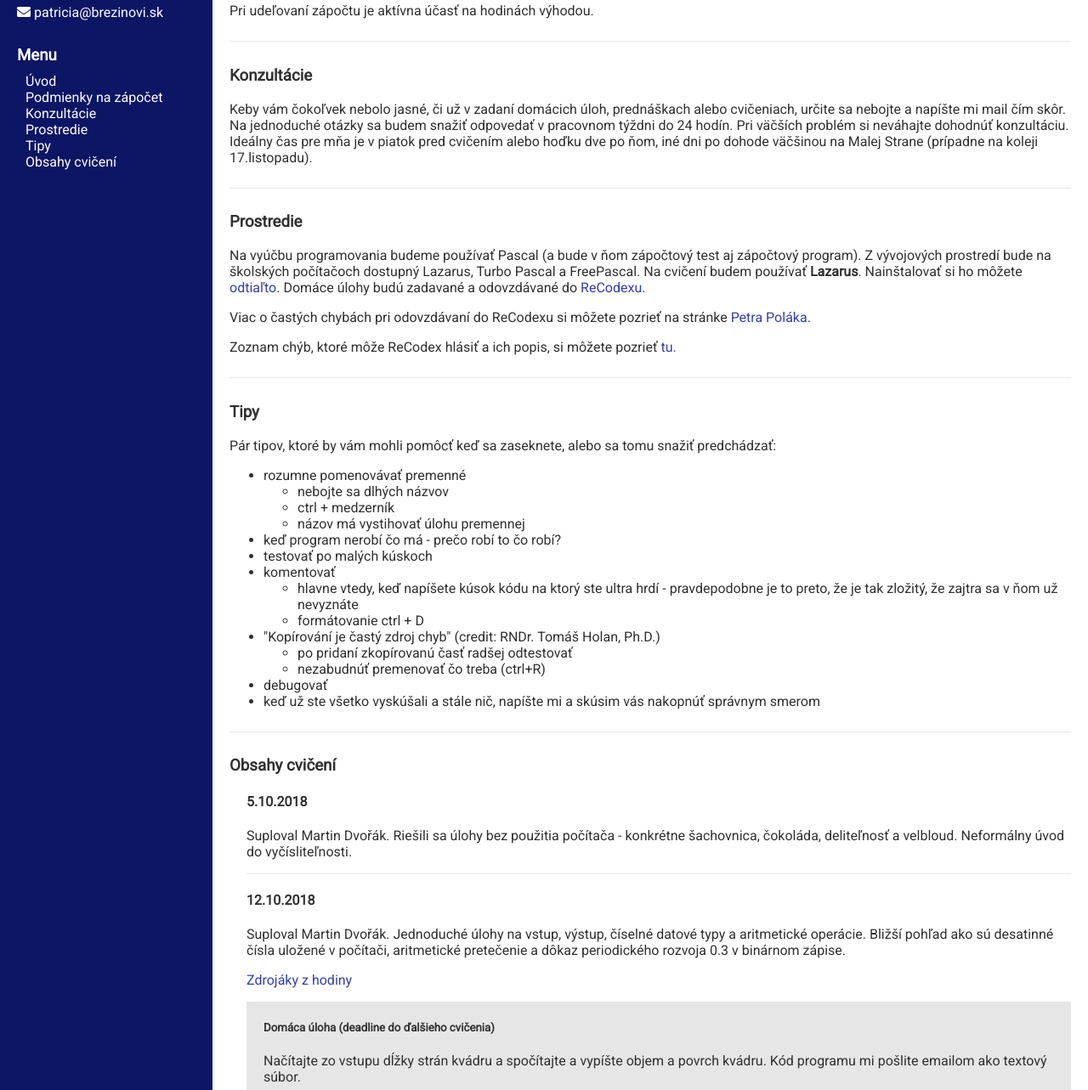
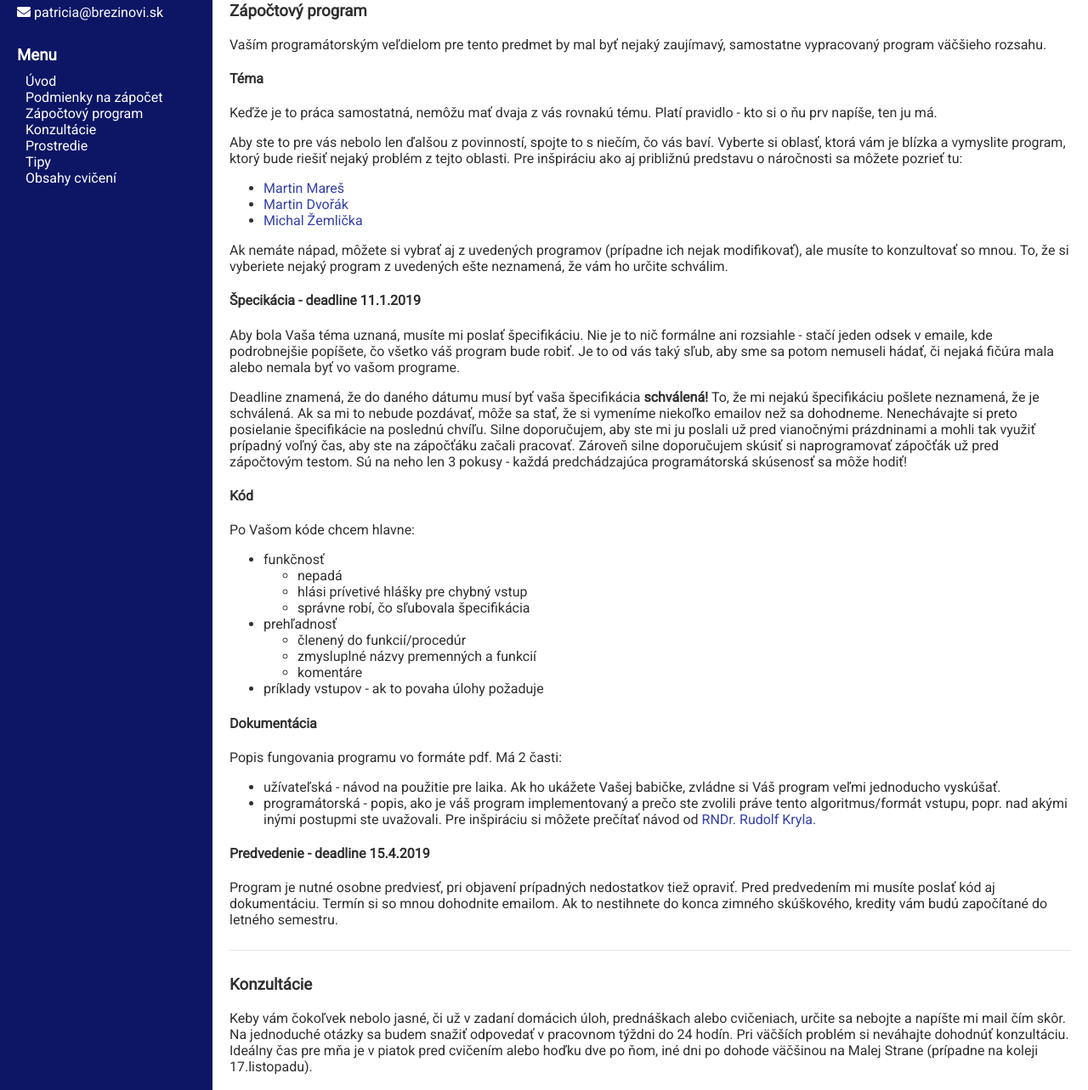
Before and after one commit to plakato/teacher-page, a website: page index.html in a window 1280 px wide. Shown: the part 402-1685 px from the top of the page at 85% size. Drawn offline with nearby package versions, Linux system fonts and the light colour scheme; files that its build step writes are made by us from their sources.

Commit message:
pridane podrobnosti zapoctoveho programu

```diff
--- a/index.html
+++ b/index.html
@@ -23,6 +23,7 @@
           <ul class="menu">
             <li><a href="#uvod">Úvod</a></li>
             <li><a href="#podmienky-zapoctu">Podmienky na zápočet</a></li>
+            <li><a href="#zapoctovy-program">Zápočtový program</a></li>
             <li><a href="#konzultacie">Konzultácie</a></li>
             <li><a href="#prostredie">Prostredie</a></li>
             <li><a href="#tipy">Tipy</a></li>
@@ -44,20 +45,90 @@
           <li>získať aspoň 65% bodov z domácich úloh
           <ul>
               <li>musia byť vypracované vlastnoručne</li>
-              <li>teda ani nesmú byť "vlastnoručne" kopírované z iných zdrojov :)</li>
+              <li>teda ani nesmú byť "vlastnoručne" kopírované z iných zdrojov (kamaráti, internet,...) :)</li>
           </ul>
           </li>
-          <li>samostatne vypracovať zápočtový program
-            <ul>
-              <li>zadanie programu musí byť schválené cvičiacim</li>
-              <li>podrobnejšiu špecifikáciu zadania</li>
-              <li>k programu je potrebné vypracovať dokumentáciu</li>
-              <li>napokon je nutné program osobne predviesť</li>
-            </ul>
+          <li>samostatne vypracovať <a href="#zapoctovy-program">zápočtový program</a>
           </li>
           <li>úspešne napísať zápočtový test na počítači (organizované prednášajúcim, zapisuje sa do SISu ako na skúšky, 3&nbsp;pokusy)</li>
         </ul>
         <p>Pri udeľovaní zápočtu je aktívna účasť na hodinách výhodou.</p>
+      </section>
+
+      <section id="zapoctovy-program">
+        <h3>Zápočtový program</h3>
+        <p>Vaším programátorským veľdielom pre tento predmet by mal byť nejaký zaujímavý, samostatne vypracovaný
+          program väčšieho rozsahu.
+        </p>
+        <h4>Téma</h4>
+        <p>
+            Keďže je to práca samostatná, nemôžu mať dvaja z vás rovnakú tému.
+            Platí pravidlo - kto si o ňu prv napíše, ten ju má.
+        </p>
+        <p>
+          Aby ste to pre vás nebolo len ďalšou z povinností, spojte to s niečím, čo vás baví.
+          Vyberte si oblasť, ktorá vám je blízka a vymyslite program, ktorý bude riešiť nejaký problém z tejto oblasti.
+          Pre inšpiráciu ako aj približnú predstavu o náročnosti sa môžete pozrieť tu:
+        </p>
+        <ul>
+          <li><a href="http://mj.ucw.cz/vyuka/zap/">Martin Mareš</a></li>
+          <li><a href="https://www.ms.mff.cuni.cz/~dvoram30/prg1po/zapoctak.html">Martin Dvořák</a></li>
+          <li><a href="http://www.ms.mff.cuni.cz/~zemlicka/vyuka/NMIN101/namety/">Michal Žemlička</a></li>
+        </ul>
+        <p>Ak nemáte nápad, môžete si vybrať aj z uvedených programov (prípadne ich nejak modifikovať), ale musíte to
+          konzultovať so mnou. To, že si vyberiete nejaký program z uvedených ešte neznamená, že vám ho
+          určite schválim.
+        </p>
+        <h4>Špecikácia - deadline 11.1.2019</h4>
+        <p>Aby bola Vaša téma uznaná, musíte mi poslať špecifikáciu. Nie je to nič formálne ani rozsiahle - stačí
+          jeden odsek v emaile, kde podrobnejšie popíšete, čo všetko váš program bude robiť. Je to od vás taký sľub,
+          aby sme sa potom nemuseli hádať, či nejaká fičúra mala alebo nemala byť vo vašom programe.
+        </p>
+        <p>
+          Deadline znamená, že do daného dátumu musí byť vaša špecifikácia <b>schválená!</b> To, že mi nejakú
+          špecifikáciu pošlete neznamená, že je schválená. Ak sa mi to nebude pozdávať, môže sa stať, že si vymeníme
+          niekoľko emailov než sa dohodneme. Nenechávajte si preto posielanie špecifikácie na poslednú chvíľu. Silne
+          doporučujem, aby ste mi ju poslali už pred vianočnými prázdninami a mohli tak využiť prípadný voľný čas, aby ste
+          na zápočťáku začali pracovať. Zároveň silne doporučujem skúsiť si naprogramovať zápočťák už pred zápočtovým testom.
+          Sú na neho len 3 pokusy - každá predchádzajúca programátorská skúsenosť sa môže hodiť!
+        </p>
+        <h4>Kód</h4>
+        <p>Po Vašom kóde chcem hlavne:
+          <ul>
+            <li>funkčnosť
+              <ul>
+                <li>nepadá</li>
+                <li>hlási prívetivé hlášky pre chybný vstup</li>
+                <li>správne robí, čo sľubovala špecifikácia</li>
+              </ul>
+            </li>
+            <li>prehľadnosť
+              <ul>
+                <li>členený do funkcií/procedúr</li>
+                <li>zmysluplné názvy premenných a funkcií</li>
+                <li>komentáre</li>
+              </ul>
+            </li>
+            <li>príklady vstupov - ak to povaha úlohy požaduje</li>
+          </ul>
+        </p>
+        <h4>Dokumentácia</h4>
+        <p>Popis fungovania programu vo formáte pdf. Má 2 časti:
+          <ul>
+            <li>užívateľská - návod na použitie pre laika. Ak ho ukážete Vašej babičke, zvládne si Váš program veľmi
+              jednoducho vyskúšať.
+            </li>
+            <li>programátorská - popis, ako je váš program implementovaný a prečo ste zvolili práve tento algoritmus/formát vstupu, popr.
+              nad akými inými postupmi ste uvažovali. Pre inšpiráciu si môžete prečítať návod od
+              <a href="https://ksvi.mff.cuni.cz/~kryl/dokumentace.htm#doprdok">RNDr. Rudolf Kryla.</a>
+            </li>
+          </ul>
+        </p>
+        <h4>Predvedenie - deadline 15.4.2019</h4>
+        <p>Program je nutné osobne predviesť, pri objavení prípadných nedostatkov tiež opraviť. Pred predvedením mi
+          musíte poslať kód aj dokumentáciu. Termín si so mnou dohodnite emailom. Ak to nestihnete do konca zimného skúškového,
+          kredity vám budú započítané do letného semestru.
+        </p>
       </section>
 
       <section id="konzultacie">
@@ -315,8 +386,8 @@
 
             <section>
               <h4>23.11.2018</h4>
-              <p>Pridáme si pár postrehov, aby sme lepšie používali funkcie. Precvičíme si to na úlohách
-                s použitím stringov a charov.
+              <p>Pridali sme si pár postrehov, aby sme lepšie používali funkcie. Cvičili sme úlohy hlavne na chary a
+                stringy. Krátko sme zhrnuli časovú zložitosť algoritmu.
               </p>
               <h5>* Odzadu </h5>
               <p>
@@ -362,6 +433,31 @@
                 </p>
               </div>
             </section>
+
+            <section>
+              <h4>30.11.2018</h4>
+              <p>Uvedieme si všetky podrobnosti k <a href="#zapoctovy-program">zápočtovému programu.</a>
+                Urobíme si úlohy zamerané na súbory. Zopakujeme triediace algoritmy.
+              </p>
+              <h5>* Všetko na výstup!</h5>
+              <p>Napíšte program, ktorý vypíše celý obsah súboru vstup.txt na štandardný výstup.</p>
+              <h5>* Po písmenku</h5>
+              <p>Napíšte program, ktorý vypíše každé písmeno zo súboru vstup.txt na zvláštny riadok.</p>
+              <h5>* 10 riadkov </h5>
+              <p>
+                Napíšte program, prečíta vstup zo súboru A.txt a skopíruje prvých 10 riadkov do súboru B.txt.
+                Ak na vstupe nie je 10 riadkov, skopíruje iba tie, ktoré tam sú.
+              </p>
+
+              <!--<p><a href="zdrojaky/30_11_2018.html">Zdrojáky z hodiny</a></p>-->
+               <div class="homework">
+                <h5>Domáca úloha (deadline štvrtok 6.12. 23:59)</h5>
+                <p>V ReCodexe je zadaná úloha Sústavy - bude za 10 bodov. Na získanie bodov je povinné
+                  použiť funkcie! Riešenie bez jedinej funkcie bude hodnotené nulou. Riešenie s nesprávnym
+                  použitím funkcie (použitie globálnych premenných namiesto parametrov funkcie) bude hodnotené polovicou.
+                </p>
+              </div>
+            </section>
       </section>
     </div>
   </div>
```
